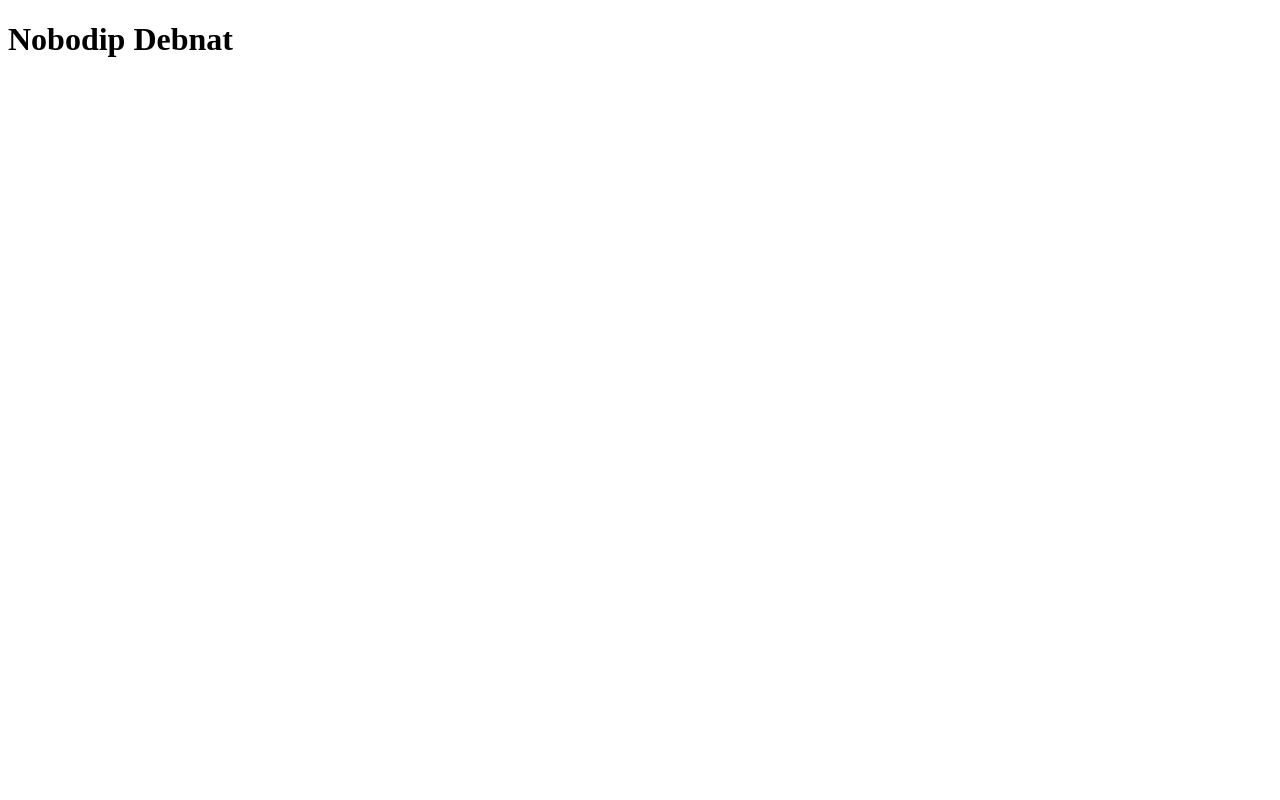
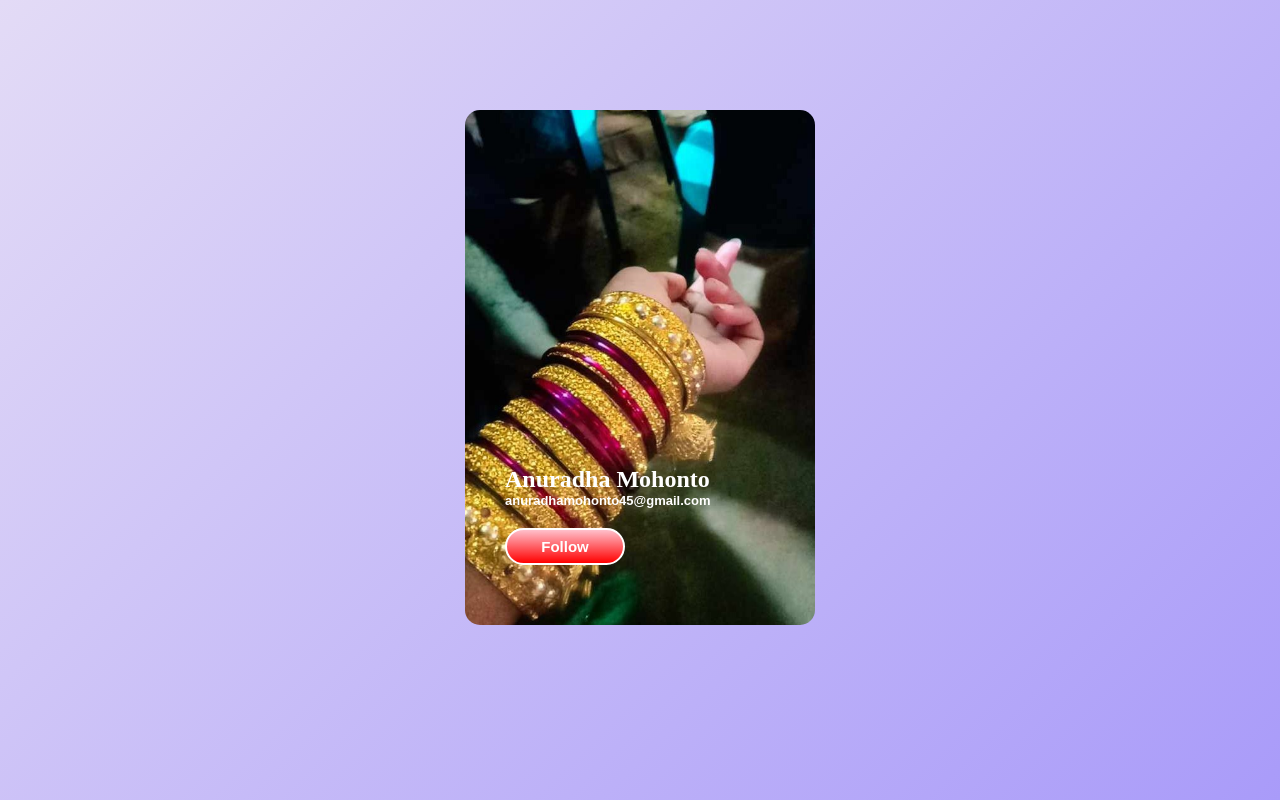
Before and after one commit to nobodipdebnath/new-project, a plain HTML site: page index.html in a window 1280 px wide. Drawn offline with Linux system fonts and the light colour scheme.

Commit message:
Scoend commit

```diff
--- /dev/null
+++ b/index.css
@@ -0,0 +1,145 @@
+*{
+    margin: 0;
+    padding: 0;
+    box-sizing: border-box;
+    font-family: sans-serif;
+}
+.container{
+    width: 100%;
+    min-height: 100vh;
+    background: linear-gradient(135deg, #e3dbf6, #a99bf9);
+    padding: 10px;
+}
+.card{
+    width: 350px;
+    height: 515px;
+    margin: 100px auto 0;
+    perspective: 1000px;
+}
+.card-inner{
+    width: 100%;
+    height: 100%;
+    position: relative;
+    transition: transform 1s;
+    transform-style: preserve-3d;
+}
+.front, .back{
+    width: 100%;
+    height: 100%;
+    border-radius: 15px;
+    position: absolute;
+    backface-visibility: hidden;
+}
+.front{
+    /* background: url("images/hand.jpg"); */
+    background: url(images/FB_IMG_17193444219334797.jpg);
+    background-size: cover;
+    background-position: center;
+    padding: 60px 40px;
+    display: flex;
+    flex-direction: column;
+    justify-content: flex-end;
+    color: #fff;
+}
+.front h2{
+    font-weight: 700;
+    font-family: initial;
+    color: #fff;
+}
+.front p{
+    color: #fff;
+    font-size: 13px;
+    font-weight: 800;
+}
+.front button{
+    width: 120px;
+    border: 2px solid#fff;
+    background: linear-gradient(180deg, pink, red);
+    border-radius: 50px;
+    padding: 8px 20px;
+    cursor: pointer;
+    margin-top: 20px;
+    color: #fff;
+    font-size: 15px;
+    font-weight: 600;
+}
+.back{
+    background: #fff;
+    color: #333;
+    padding: 20px 40px;
+    transform: rotateY(180deg);
+}
+.back h1{
+    font-size: 50px;
+    line-height: 55px;
+    margin-bottom: 10px;
+}
+.back h1 span{
+    font-weight: 400;
+}
+.back p{
+    font-size: 14px;
+}
+.back p span{
+    font-weight: 600;
+}
+.back img{
+    width: 120px;
+}
+.row{
+    display: flex;
+    align-items: center;
+    margin-top: 30px;
+}
+.col{
+    flex: 1;
+    text-align: center;
+    color: #555;
+    font-size: 12px;
+    position: relative;
+}
+.col h2{
+    font-size: 20px;
+}
+.col::after{
+    content: '';
+    width: 1.5px;
+    height: 20px;
+    background: #7800ad;
+    position: absolute;
+    right: 0;
+    top: 5px;
+}
+.col:last-child::after{
+    display: none;
+}
+.col p{
+    margin-top: 5px;
+}
+.back button{
+    background: #7800ad;
+    color: #fff;
+    border: 0;
+    outline: 0;
+    padding: 8px 25px;
+    border-radius: 30px;
+    font-size: 14px;
+    margin-right: 15px;
+    box-shadow: 0 8px 10px rgba(120, 0, 173, 0.3);
+}
+.back a{
+    width: 40px;
+    height: 40px;
+    border-radius: 50%;
+    box-shadow: 0 5px 10px rgba(0, 0, 0, 0.2);
+    display: flex;
+    align-items: center;
+    justify-content: center;
+    margin: 0 5px;
+}
+.back img{
+    width: 50%;
+}
+.card:hover .card-inner{
+    transform: rotateY(180deg);
+}
--- a/index.html
+++ b/index.html
@@ -3,10 +3,47 @@
 <head>
     <meta charset="UTF-8">
     <meta name="viewport" content="width=device-width, initial-scale=1.0">
-    <title>My First Website</title>
+    <title>Profile Card</title>
+    <link rel="icon" href="images/profile-home.png">
+    <link rel="stylesheet" href="index.css">
 </head>
 <body>
-<h1>Nobodip Debnat</h1>
-
+    <div class="container">
+        <div class="card">
+            <div class="card-inner">
+                <div class="front">
+                    <h2>Anuradha Mohonto</h2>
+                    <p>anuradhamohonto45@gmail.com</p>
+                    <button>Follow</button>
+                </div>
+                <div class="back">
+                    <img src="images/waving-hand.png">
+                    <h1>Anuradha <span>Mohonto</span></h1>
+                    <p>anuradhamohonto45<span>@gmail</span>.com</p>
+                    <h4>Phone:01602915284</h4>
+                    <div class="row">
+                        <div class="col">
+                            <h2>3.6M</h2>
+                            <p>Followers</p>
+                        </div>
+                        <div class="col">
+                            <h2>12</h2>
+                            <p>Following</p>
+                        </div>
+                        <div class="col">
+                            <h2>2.6M</h2>
+                            <p>Likes</p>
+                        </div>
+                    </div>
+                    <div class="row">
+                        <button>Follow</button>
+                        <a href="https://www.facebook.com/profile.php?id=61554300737206"><img src="images/facebook.png"></a>
+                        <a href="https://www.instagram.com/nobodip_d/?hl=en"><img src="images/instagram.png"></i></a>
+                        <a href="https://twitter.com/DebnathD46507"><img src="images/tuter.jpg"></a>
+                    </div>
+                </div>
+            </div>
+        </div>
+    </div>
 </body>
 </html>
```
Also changed, not shown: images/FB_IMG_17193444219334797.jpg (added), images/facebook.png (added), images/hand.jpg (added), images/instagram.png (added), images/profile-home.png (added), images/tuter.jpg (added), images/waving-hand.png (added).
